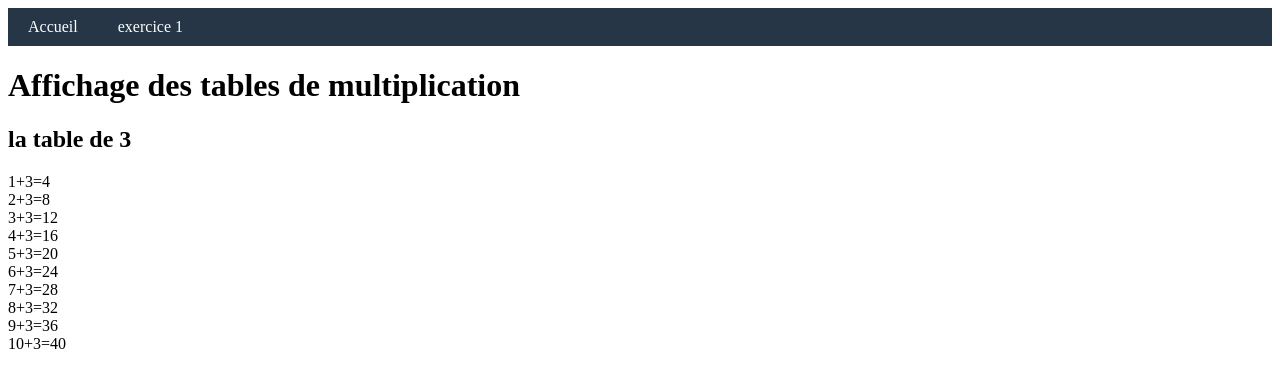
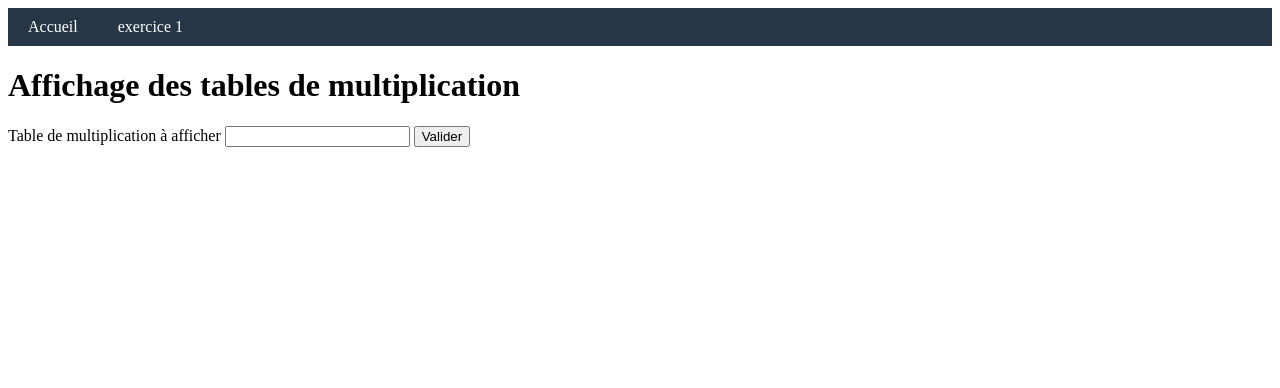
Before and after one commit to hathamina/PHP, a PHP site: page / in a window 1280 px wide. Shown: the top 388 px of the page. Run offline with PHP 8.4, Linux system fonts and the light colour scheme.

Commit message:
tab de multiblication

```diff
--- a/exo3/index.php
+++ b/exo3/index.php
@@ -1,4 +1,3 @@
-
    <?php
    include("commun/header.php");
    include("commun/menu.php");
@@ -6,15 +5,22 @@
 
 <h1>Affichage des tables de multiplication</h1>
 
+<form action="#" method="GET">
+<label for="table">Table de multiplication à afficher </label>
+<input type="number" name="table" id="table">
+<input type="submit" value="Valider">
+</form>
 
 <?php
-define("TABLE",3);
-echo "<h2>la table de " . TABLE . "</h2>";
-for($i=1; $i<=10;$i++){
 
- echo $i ."+". TABLE . "=" . $i * 4 . "<br>";
 
-    }
+if(isset($_GET["table"])){
+   echo "<h2>la table de " . $_GET["table"] . "</h2>";
+   for($i=1; $i<=10;$i++){
+      echo $i ."+".  $_GET["table"]. "=" . $i * 4 . "<br>";
+     }
+}
+
 
 ?>
 
```
